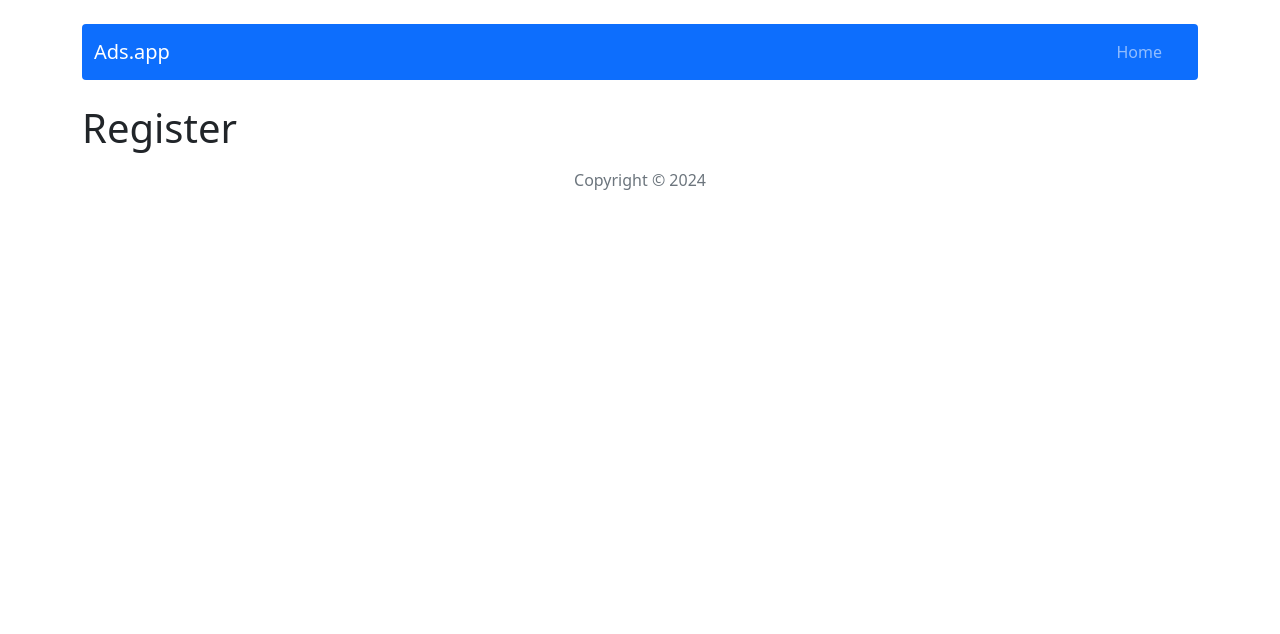
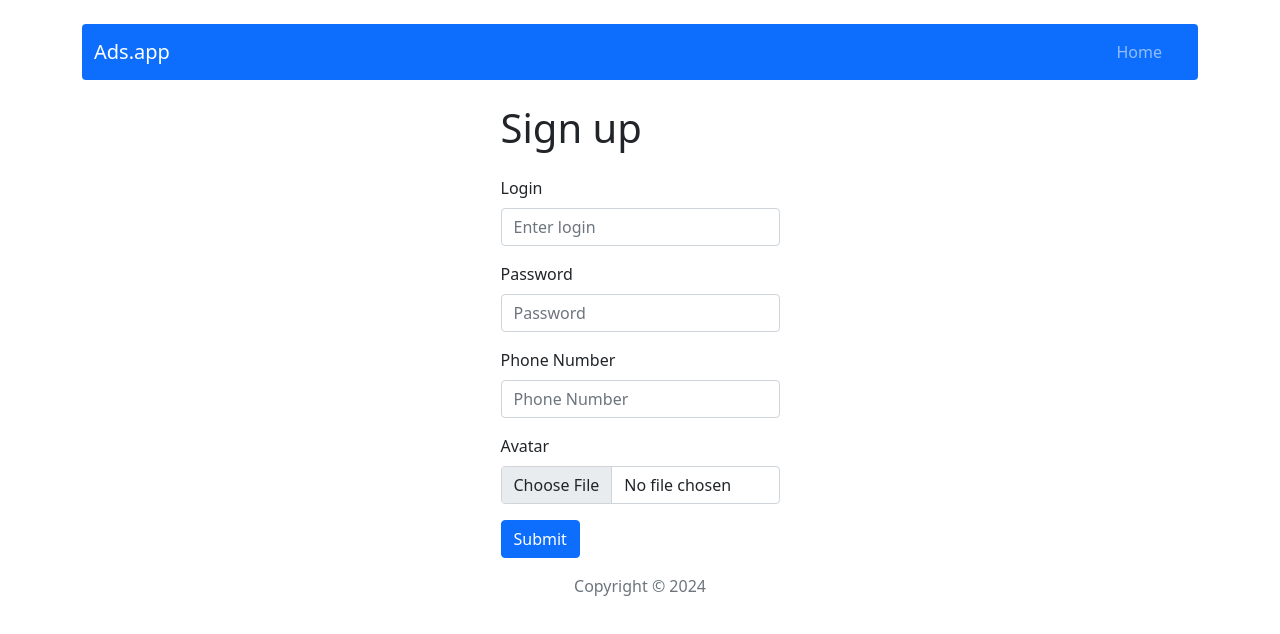
Before and after one commit to Aleksandra-Gorecka/Notice_Board-advertising_website, a React (Create React App) app in the folder client/: page /register in a window 1280 px wide. Shown: the top 634 px of the page. Built offline with nearby package versions, Linux system fonts and the light colour scheme; no server answers.

Commit message:
Added Register form

```diff
--- a/client/src/components/pages/Register/Register.js
+++ b/client/src/components/pages/Register/Register.js
@@ -1,9 +1,115 @@
+import { Form, Button, Alert, Spinner } from 'react-bootstrap';
+import { useState } from 'react';
+import { API_URL } from '../../../config';
+
 const Register = () =>{
+
+    const [login, setLogin] = useState('');
+    const [password, setPassword] = useState('');
+    const [phoneNumber, setPhoneNumber] = useState('');
+    const [avatar, setAvatar] = useState(null);
+    const [status, setStatus] = useState(null); // null. 'loading', 'success', 'serverError', 'clientError', 'loginError'
+
+
+    const handleSubmit = e => {
+        e.preventDefault();
+        console.log(login, password, phoneNumber, avatar);
+
+        const fd = new FormData();
+        fd.append('login', login);
+        fd.append('password', password);
+        fd.append('phoneNumber', phoneNumber);
+        fd.append('avatar', avatar);
+
+        const options = {
+            method: 'POST',
+            body: fd,
+        };
+
+        setStatus('loading');
+        fetch(`${API_URL}/auth/register`, options)
+            .then(res => {
+                if (res.status === 201) {
+                    setStatus('success');
+                } else if (res.status === 400){
+                    setStatus('clientError');
+                } else if (res.status === 409){
+                    setStatus('loginError');
+                } else {
+                    setStatus('serverError');
+                }
+            })
+            .catch(err => {
+                console.error('Error:', err);
+                setStatus('serverError');
+            })
+    }
+
     return (
-        <section>
-            <h1>Register</h1>
-        </section>
-    )
-}
+        <Form className="col-12 col-sm-3 mx-auto" onSubmit={handleSubmit}>
+
+            <h1 className="my-4">Sign up</h1>
+
+            {status === "success" && (
+                <Alert variant="success">
+                    <Alert.Heading>Success!</Alert.Heading>
+                    <p>You have been successfully registered! You can now log in...</p>
+                </Alert>
+            )}
+
+            {status === "serverError" && (
+                <Alert variant="danger">
+                    <Alert.Heading>Something went wrong...</Alert.Heading>
+                    <p>Unexpected error... Try again!</p>
+                </Alert>
+            )}
+
+            {status === "clientError" && (
+                <Alert variant="danger">
+                    <Alert.Heading>No enough data</Alert.Heading>
+                    <p>You have to fill all the fields.</p>
+                </Alert>
+            )}
+
+            {status === "loginError" && (
+                <Alert variant="warning">
+                    <Alert.Heading>Login already in use</Alert.Heading>
+                    <p>You have to use other login.</p>
+                </Alert>
+            )}
+
+            {status === "loading" && (
+                <Spinner animation="border" role="status" className="d-block mx-auto">
+                    <span className="visually-hidden">Loading...</span>
+                </Spinner>
+            )}
+
+            <Form.Group className="mb-3" controlId="formLogin">
+                <Form.Label>Login</Form.Label>
+                <Form.Control type="text" value={login} onChange={e => setLogin(e.target.value)} placeholder="Enter login" />
+            </Form.Group>
+
+            <Form.Group className="mb-3" controlId="formPassword">
+                <Form.Label>Password</Form.Label>
+                <Form.Control type="password" value={password} onChange={e => setPassword(e.target.value)} placeholder="Password" />
+            </Form.Group>
+
+            <Form.Group className="mb-3" controlId="formphoneNumber">
+                <Form.Label>Phone Number</Form.Label>
+                <Form.Control type="tel" value={phoneNumber} onChange={e => setPhoneNumber(e.target.value)} placeholder="Phone Number" />
+            </Form.Group>
+
+            <Form.Group className="mb-3" controlId="formavatar">
+                <Form.Label>Avatar</Form.Label>
+                <Form.Control type="file" onChange={e=> setAvatar(e.target.files[0])}/>
+            </Form.Group>
+
+            <Button variant="primary" type="submit">
+                Submit
+            </Button>
+
+        </Form>
+    );
+};
 
 export default Register;
```
Also changed, not shown: client/src/App.js (line endings or trailing spaces).
